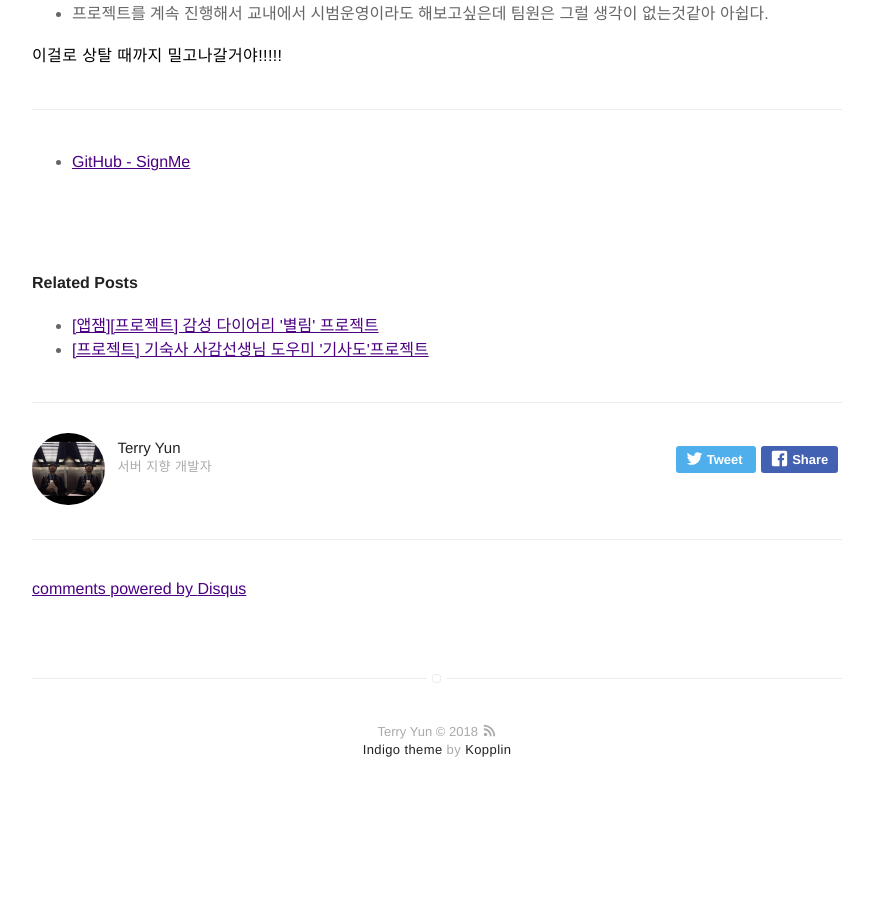
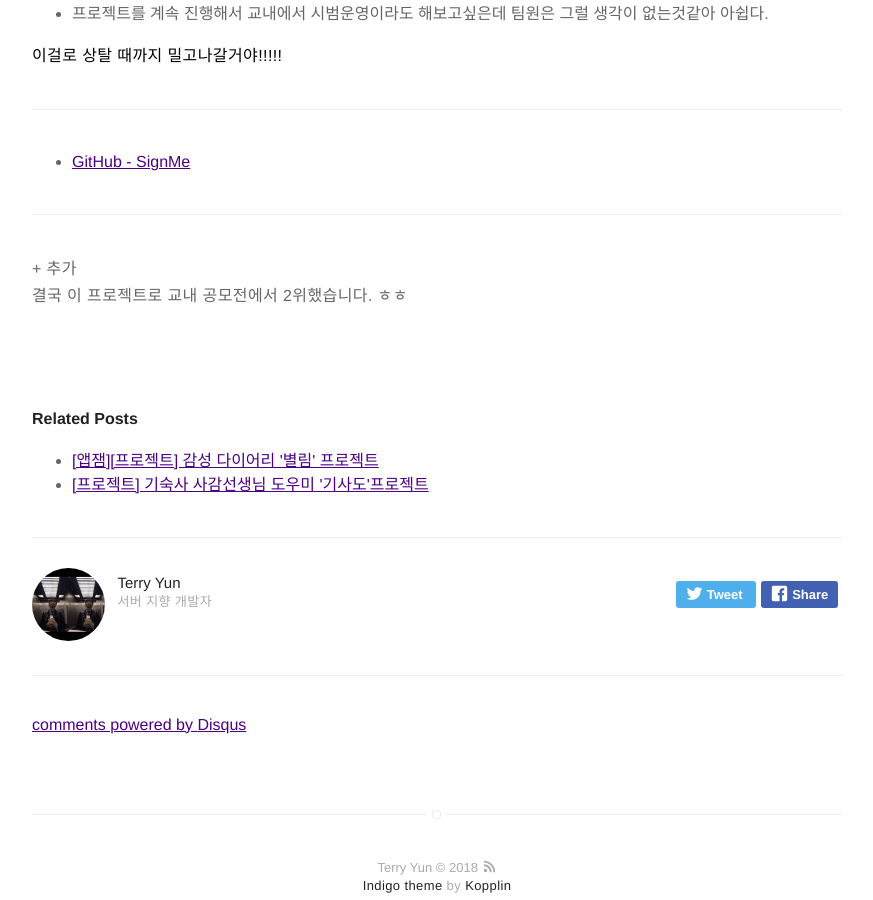
Before and after one commit to CHANMYUNG/nooheat.github.io, a Jekyll site: the page built from _posts/2017-11-13-signme-프로젝트-후기.md, in a window 1280 px wide and 900 px high, scrolled down 23944 px. Shown: the whole window, without its empty margins (203-1076 px from the left). Built offline with Jekyll 4.4.1, drawn with Linux system fonts in a browser that asks for light colours; comment, search, counter and statistics services are not loaded; before the commit the page ends 24766 px from its top, so only the background shows below that.

Commit message:
signme 수상 알리기.

```diff
--- a/_posts/2017-11-13-signme-프로젝트-후기.md
+++ b/_posts/2017-11-13-signme-프로젝트-후기.md
@@ -263,3 +263,7 @@ FCM Push Notification 기능을 사용했는데, API 호출시 리퀘스트 바
 
 ---
 - [GitHub - SignMe](https://github.com/Nooheat/SignMe)
+
+---
+\+ 추가
+결국 이 프로젝트로 교내 공모전에서 2위했습니다. ㅎㅎ
```
